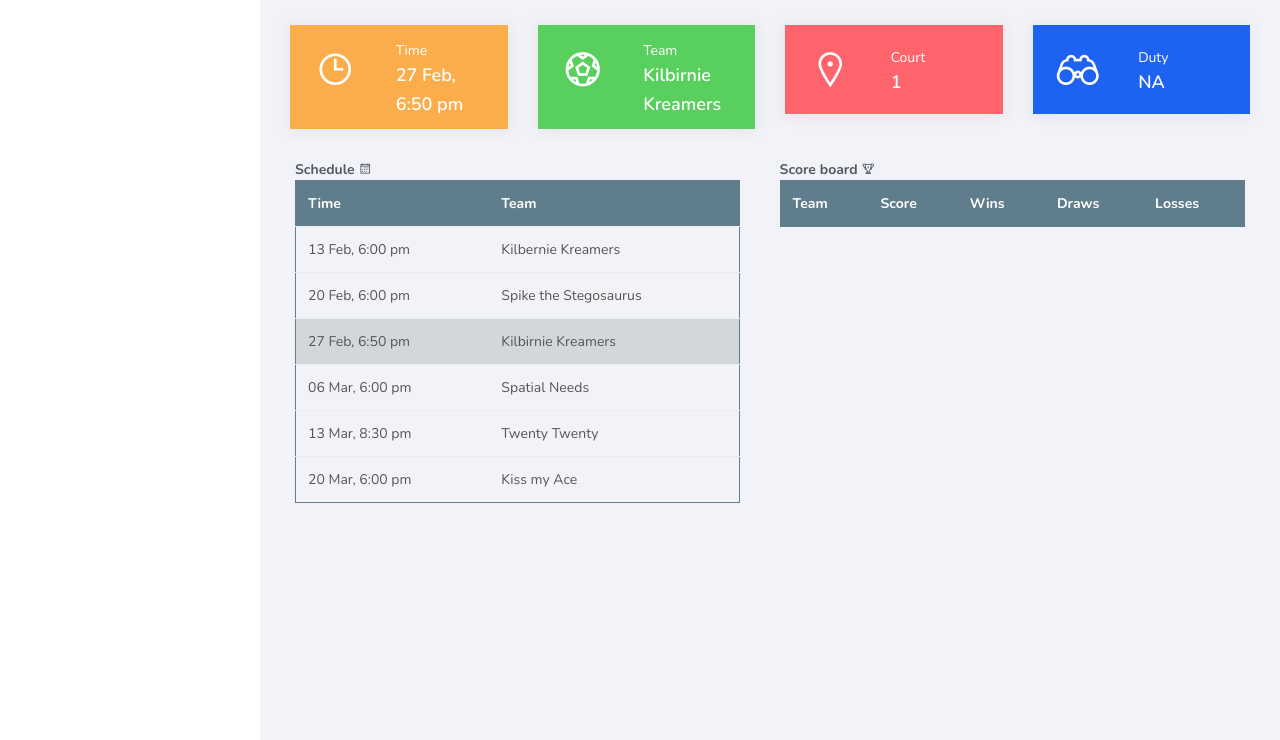
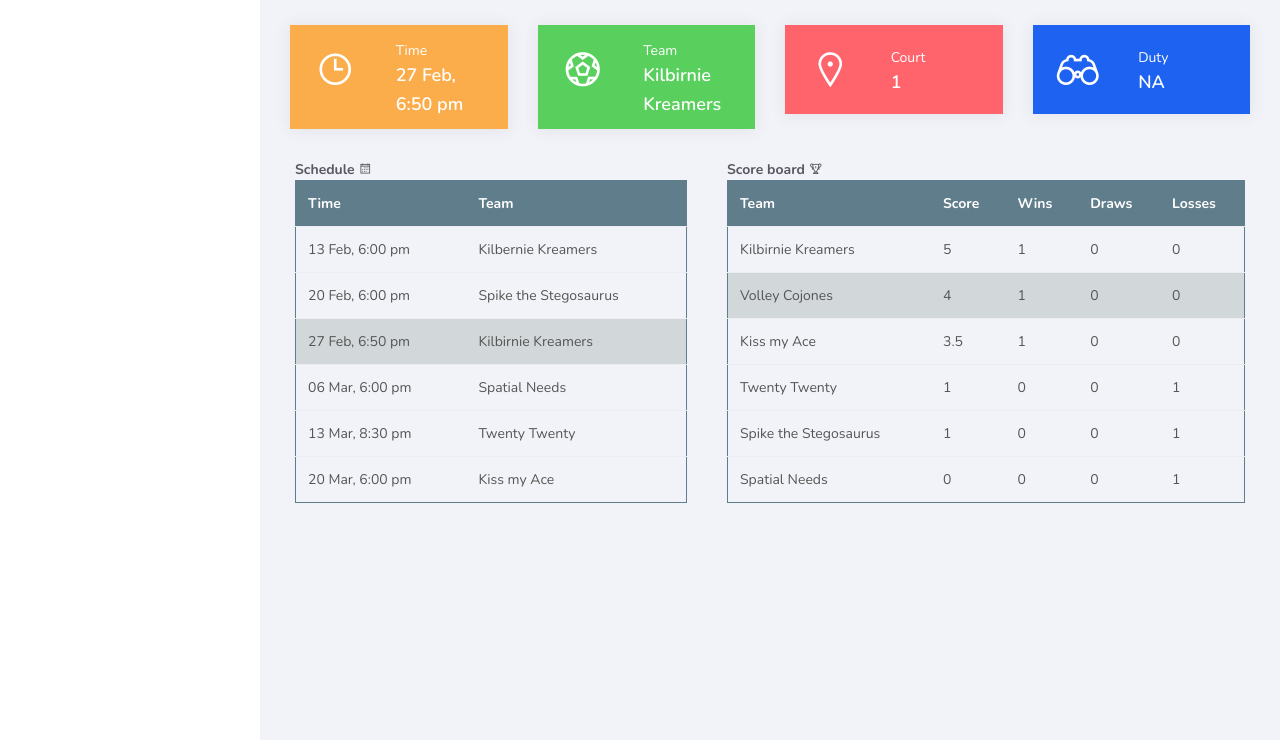
Before and after one commit to EdwinRozario/volleycojones, a plain HTML site: page index.html in a window 1280 px wide. Shown: the part 60-800 px from the top of the page. Drawn offline with nearby package versions, Linux system fonts and the light colour scheme.

Commit message:
feat(scores): are populated by JS

```diff
--- a/assets/js/ready.js
+++ b/assets/js/ready.js
@@ -1,7 +1,7 @@
 $(document).ready(function(){
 	populateSchedule();
-
 	populateNextGame();
+	populateScores();
 });
 
 const schedule = new Map([
@@ -13,19 +13,57 @@ const schedule = new Map([
 	[20250320, { time: '20 Mar, 6:00 pm', team: 'Kiss my Ace', court: 2, duty: 'NA' }]
 ]);
 
+const scores = [
+	{ team: 'Volley Cojones',        score: 4,   wins: 1, draws: 0, losses: 0 },
+	{ team: 'Kilbirnie Kreamers',    score: 5,   wins: 1, draws: 0, losses: 0 },
+	{ team: 'Kiss my Ace',           score: 3.5, wins: 1, draws: 0, losses: 0 },
+	{ team: 'Twenty Twenty',         score: 1,   wins: 0, draws: 0, losses: 1 },
+	{ team: 'Spike the Stegosaurus', score: 1,   wins: 0, draws: 0, losses: 1 },
+	{ team: 'Spatial Needs',         score: 0,   wins: 0, draws: 0, losses: 1 }
+];
 
-function populateSchedule(){
+function populateScores() {
+	const table = document.getElementById('scores');
+
+	sorted_score = scores.sort((a, b) => b.score - a.score);
+
+	sorted_score.forEach(score => {
+		var row = table.insertRow(-1);
+
+		var team = row.insertCell(0);
+		team.textContent = score.team;
+
+		var total_score = row.insertCell(1);
+		total_score.textContent = score.score;
+
+		var wins = row.insertCell(2);
+		wins.textContent = score.wins;
+
+		var draws = row.insertCell(3);
+		draws.textContent = score.draws;
+
+		var losses = row.insertCell(4);
+		losses.textContent = score.losses;
+
+		if (score.team == 'Volley Cojones') {
+			row.classList.add('highlight');
+		}
+	});
+}
+
+function populateSchedule() {
 	const table = document.getElementById('schedule');
 
 	schedule.keys().forEach(key => {
 		var game = schedule.get(key);
 		var row = table.insertRow(-1);
 		row.setAttribute('id', key)
+
 		var time = row.insertCell(0);
+		time.textContent = game.time;
+
 		var team = row.insertCell(1);
-
-		time.innerHTML = game.time;
-		team.innerHTML = game.team;
+		team.textContent = game.team;
 	});
 }
 
--- a/index.html
+++ b/index.html
@@ -154,55 +154,16 @@
 											<th scope="col">Losses</th>
 										</tr>
 									</thead>
-									<tbody>
+									<tbody id="scores"></tbody>
+
 										<!-- <tr>
 											<td>Amy & Co</td>
 											<td>33</td>
 											<td>7</td>
 											<td>0</td>
 											<td>3</td>
-										</tr>
+										</tr> -->
 
-										<tr>
-											<td>Team Lang</td>
-											<td>33</td>
-											<td>7</td>
-											<td>1</td>
-											<td>2</td>
-										</tr>
-
-										<tr>
-											<td>Twenty Twenty</td>
-											<td>27</td>
-											<td>6</td>
-											<td>0</td>
-											<td>4</td>
-										</tr>
-
-										<tr>
-											<td>Kilbirnie Kreamers</td>
-											<td>19</td>
-											<td>4</td>
-											<td>0</td>
-											<td>6</td>
-										</tr>
-
-										<tr class='highlight'>
-											<td>Volley Cojones</td>
-											<td>15.5</td>
-											<td>2</td>
-											<td>1</td>
-											<td>7</td>
-										</tr>
-
-										<tr>
-											<td>Spike the Stegosaurus</td>
-											<td>15.5</td>
-											<td>3</td>
-											<td>0</td>
-											<td>7</td>
-										</tr> -->
-									</tbody>
 								</table>
 							</div>
 
```
